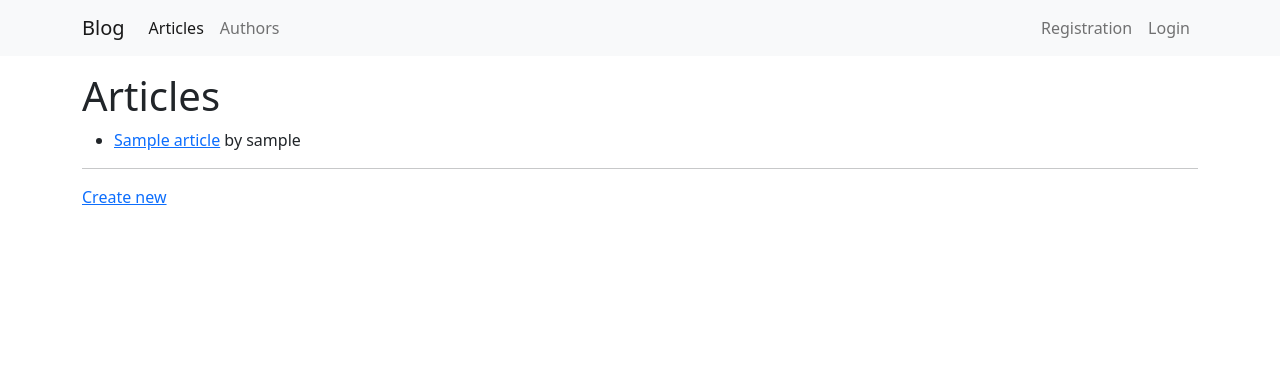
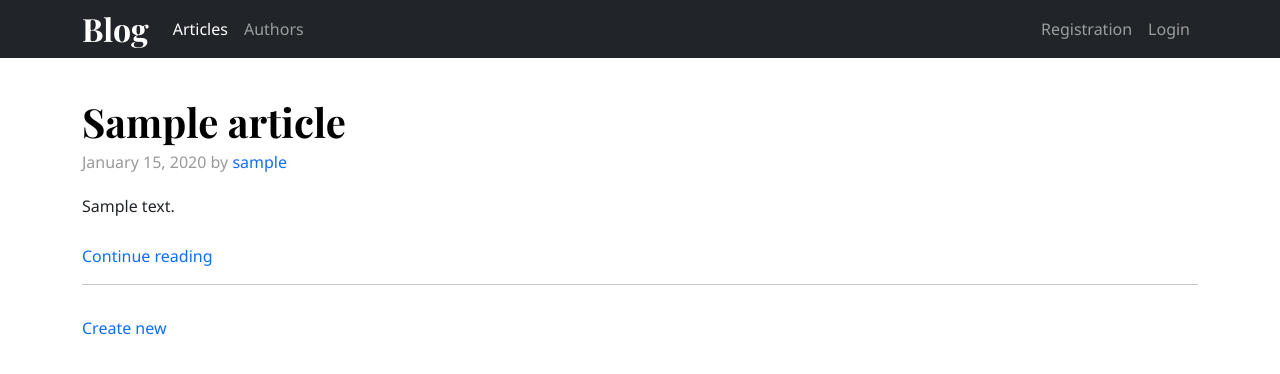
Before and after one commit to babenk0ff/GB_Flask, a Flask app: page /articles/ in a window 1280 px wide. Shown: the top 374 px of the page. Run offline with Flask 2, Linux system fonts and the light colour scheme; tables that the repository leaves empty hold one stand-in row (values such as "Sample post"); some libraries are stand-ins or nearby versions.

Commit message:
lesson-11

```diff
--- a/blog/forms/article.py
+++ b/blog/forms/article.py
@@ -25,5 +25,4 @@ class EditArticleForm(FlaskForm):
         "Body",
         [validators.DataRequired()],
     )
-    tags = SelectMultipleField('Tags', coerce=int)
     submit = SubmitField("Save")
--- /dev/null
+++ b/blog/static/css/blog.css
@@ -0,0 +1,71 @@
+body {
+    font-family: "Segoe UI", Roboto, "Helvetica Neue", Arial, "Noto Sans", "Liberation Sans", serif;
+}
+
+@media (min-width: 1400px) {
+    .container,
+    .container-lg,
+    .container-md,
+    .container-sm,
+    .container-xl,
+    .container-xxl {
+        max-width: 1140px
+    }
+}
+
+a {
+    text-decoration: none;
+}
+
+.blog-content {
+    padding-top: 1.5rem;
+}
+
+.blog-header-logo {
+    font-family: "Playfair Display", Georgia, "Times New Roman", serif;
+    font-size: 2rem;
+    line-height: 1;
+}
+
+.blog-post-title {
+    font-family: "Playfair Display", Georgia, "Times New Roman", serif;
+    margin-bottom: .25rem;
+    font-size: 2.5rem;
+    text-decoration: none;
+    color: black;
+}
+
+.blog-post-meta {
+    margin-bottom: 1.25rem;
+    color: #999;
+}
+
+.blog-post-body {
+    display: inline-block;
+    overflow: hidden;
+    /*max-height: 100px;*/
+    text-overflow: ellipsis;
+    white-space: nowrap;
+}
+
+.flex {
+    display: flex;
+}
+
+.create-article-button {
+    display: inline-block;
+    margin: 15px 0;
+}
+
+.article-details-link {
+    display: inline-block;
+    margin-top: 10px;
+}
+
+/*.text-truncate {*/
+/*   display: inline-block;*/
+/*   max-width: 150px;*/
+/*   white-space: nowrap;*/
+/*   overflow: hidden;*/
+/*   text-overflow: ellipsis;*/
+/*}*/
--- a/blog/templates/articles/list.html
+++ b/blog/templates/articles/list.html
@@ -5,7 +5,6 @@
 {% endblock %}
 
 {% block body %}
-    <h1>Articles</h1>
     {% if tag %}
         With tag:
         <a href="{{ url_for('articles_app.list') }}">
@@ -15,16 +14,35 @@
             </span>
         </a>
     {% endif %}
-    <div>
-        <ul>
+    <div class="blog-content">
+        <div>
             {% for article in articles %}
-                <li>
-                    <a href="{{ url_for('articles_app.details', article_id=article.id) }}">{{ article.title }}</a>
-                    by {{ article.author.user.username }}
-                </li>
+                <h2 class="blog-post-title">
+                    {{ article.title }}
+                </h2>
+                <div class="blog-post-meta">
+                    {{ article.dt_created.strftime('%B %d, %Y') }} by <a
+                        href="{{ url_for('articles_app.list', author_id=article.author_id) }}">{{ article.author.user.username }}</a>
+                </div>
+                <div class="flex">
+                    <p class="blog-post-body">
+                        {{ article.body }}
+                    </p>
+                </div>
+                <span class="article-details-link">
+                    <a href="{{ url_for('articles_app.details', article_id=article.id) }}">Continue reading</a>
+                </span>
+                <hr>
             {% endfor %}
-        </ul>
-        <hr>
-        <a href="{{ url_for('articles_app.create') }}">Create new</a>
+        </div>
+        <span class="create-article-button button">
+            <a href="{{ url_for('articles_app.create') }}">Create new</a>
+        </span>
     </div>
 {% endblock %}
+
+
+
+{#<span id="ellipsis-ex" class="d-inline-block text-truncate" style="max-width: 150px;">#}
+{#    Praeterea iter est quasdam res quas ex communi.#}
+{#</span>#}
--- a/blog/templates/base.html
+++ b/blog/templates/base.html
@@ -4,17 +4,19 @@
     <meta charset="UTF-8">
     <meta name="viewport" content="width=device-width, initial-scale=1">
     <link href="{{ url_for('static', filename='css/bootstrap.min.css') }}" rel="stylesheet">
+    <link href="{{ url_for('static', filename='css/blog.css') }}" rel="stylesheet">
+    <link href="https://fonts.googleapis.com/css?family=Playfair&#43;Display:700,900" rel="stylesheet">
     <title>
         {% block title %}
         {% endblock %}
     </title>
+
 </head>
 <body>
 {% include 'navbar.html' %}
 
 <div class="container">
     {% block body %}
-        Hello base!
     {% endblock body %}
 </div>
 
--- a/blog/templates/index.html
+++ b/blog/templates/index.html
@@ -8,7 +8,7 @@
     <h1>
         Hello
         {% if current_user.is_authenticated %}
-            {{ current_user.first_name }} {{ current_user.last_name }}
+            {{ current_user.username }}
         {% else %}
             anon
         {% endif %}
--- a/blog/templates/navbar.html
+++ b/blog/templates/navbar.html
@@ -1,6 +1,6 @@
-<nav class="navbar navbar-expand-md navbar-light bg-light mb-3">
+<nav class="navbar navbar-expand-md navbar-dark bg-dark mb-3">
     <div class="container">
-        <a class="navbar-brand" href="{{ url_for('index_app.index') }}">Blog</a>
+        <a class="navbar-brand blog-header-logo" href="{{ url_for('index_app.index') }}">Blog</a>
         <button class="navbar-toggler" type="button" data-bs-toggle="collapse" data-bs-target="#navbarSupportedContent"
                 aria-controls="navbarSupportedContent" aria-expanded="false" aria-label="Toggle navigation">
             <span class="navbar-toggler-icon"></span>
--- a/blog/views/articles.py
+++ b/blog/views/articles.py
@@ -20,12 +20,15 @@ articles_app = Blueprint(
 @articles_app.route('/', endpoint='list')
 def articles_list():
     tag_name = request.args.get('tag')
+    author_id = request.args.get('author_id')
     if tag_name:
         articles = Article.query.filter(Article.tags.any(name=tag_name))
+    elif author_id:
+        articles = Article.query.filter(Article.author_id == author_id)
     else:
         articles = Article.query.all()
     return render_template('articles/list.html', articles=articles,
-                           tag=tag_name)
+                           tag=tag_name, author_id=author_id)
 
 
 @articles_app.route('/<int:article_id>/', endpoint='details')
@@ -39,7 +42,47 @@ def article_details(article_id: int):
     return render_template('articles/details.html', article=article)
 
 
-@articles_app.route('/<int:article_id>/edit', methods=['GET', 'POST'],
+@articles_app.route('/create/', methods=['GET', 'POST'], endpoint='create')
+@login_required
+def create_article():
+    error = None
+    form = CreateArticleForm(request.form)
+    form.tags.choices = [
+        (tag.id, tag.name)
+        for tag in Tag.query.order_by('name')
+    ]
+    if request.method == 'POST' and form.validate_on_submit():
+        article = Article(title=form.title.data.strip(), body=form.body.data)
+
+        if current_user.author:
+            article.author_id = current_user.author.id
+        else:
+            author = Author(user_id=current_user.id)
+            db.session.add(author)
+            db.session.flush()
+            article.author_id = author.id
+
+        if form.tags.data:
+            selected_tags = Tag.query.filter(Tag.id.in_(form.tags.data))
+            for tag in selected_tags:
+                article.tags.append(tag)
+
+        db.session.add(article)
+        try:
+            db.session.commit()
+        except IntegrityError:
+            current_app.logger.exception('Could not create a new article!')
+            error = 'Could not create article!'
+        else:
+            return redirect(url_for(
+                'articles_app.details',
+                article_id=article.id),
+            )
+    return render_template('articles/create.html', form=form, error=error)
+
+
+@articles_app.route('/<int:article_id>/edit',
+                    methods=['GET', 'POST'],
                     endpoint='edit')
 @login_required
 def edit_article(article_id: int):
@@ -49,27 +92,24 @@ def edit_article(article_id: int):
     if article is None:
         raise NotFound
     if article.author_id != current_user.author.id \
-            and current_user.is_staff is not True:
+            and not current_user.is_staff:
         return abort(403)
     article_tags = [tag.name for tag in article.tags]
 
     form = EditArticleForm()
     form.title.data = article.title
     form.body.data = article.body
-    form.tags.choices = [(tag.id, tag.name) for tag in
-                         Tag.query.order_by('name')]
-    for tag in form.tags:
-        tag.default = 1
+    form_tags = [(tag.id, tag.name) for tag in
+                 Tag.query.order_by('name')]
 
-    if form.validate_on_submit():
+    if request.method == 'POST' and form.validate_on_submit():
         article.title = form.title.data.strip()
         article.body = form.body.data
-        article.tags = []
+        form_selected_tags = request.form.getlist('tags')
 
-        if form.tags.data:
-            selected_tags = Tag.query.filter(Tag.id.in_(form.tags.data))
-            for tag in selected_tags:
-                article.tags.append(tag)
+        article.tags.clear()
+        for tag in Tag.query.filter(Tag.id.in_(form_selected_tags)).all():
+            article.tags.append(tag)
 
         try:
             db.session.commit()
@@ -86,44 +126,6 @@ def edit_article(article_id: int):
         form=form,
         error=error,
         article=article,
-        selected_tags=article_tags,
+        form_tags=form_tags,
+        article_tags=article_tags,
     )
-
-
-@articles_app.route('/create/', methods=['GET', 'POST'], endpoint='create')
-@login_required
-def create_article():
-    error = None
-    form = CreateArticleForm(request.form)
-    form.tags.choices = [
-        (tag.id, tag.name)
-        for tag in Tag.query.order_by('name')
-    ]
-    if request.method == 'POST' and form.validate_on_submit():
-        article = Article(title=form.title.data.strip(), body=form.body.data)
-
-        if form.tags.data:
-            selected_tags = Tag.query.filter(Tag.id.in_(form.tags.data))
-            for tag in selected_tags:
-                article.tags.append(tag)
-
-        if current_user.author:
-            article.author_id = current_user.author.id
-        else:
-            author = Author(user_id=current_user.id)
-            db.session.add(author)
-            db.session.flush()
-            article.author_id = author.id
-
-        db.session.add(article)
-        try:
-            db.session.commit()
-        except IntegrityError:
-            current_app.logger.exception('Could not create a new article!')
-            error = 'Could not create article!'
-        else:
-            return redirect(url_for(
-                'articles_app.details',
-                article_id=article.id),
-            )
-    return render_template('articles/create.html', form=form, error=error)
--- a/blog/views/index.py
+++ b/blog/views/index.py
@@ -1,8 +1,8 @@
-from flask import Blueprint, render_template
+from flask import Blueprint, redirect, url_for
 
 index_app = Blueprint('index_app', __name__, url_prefix='/')
 
 
 @index_app.route('/', endpoint='index')
 def index():
-    return render_template('index.html')
+    return redirect(url_for('articles_app.list'))
```
Also changed, not shown: blog/templates/articles/edit.html (+9 -10 lines).
